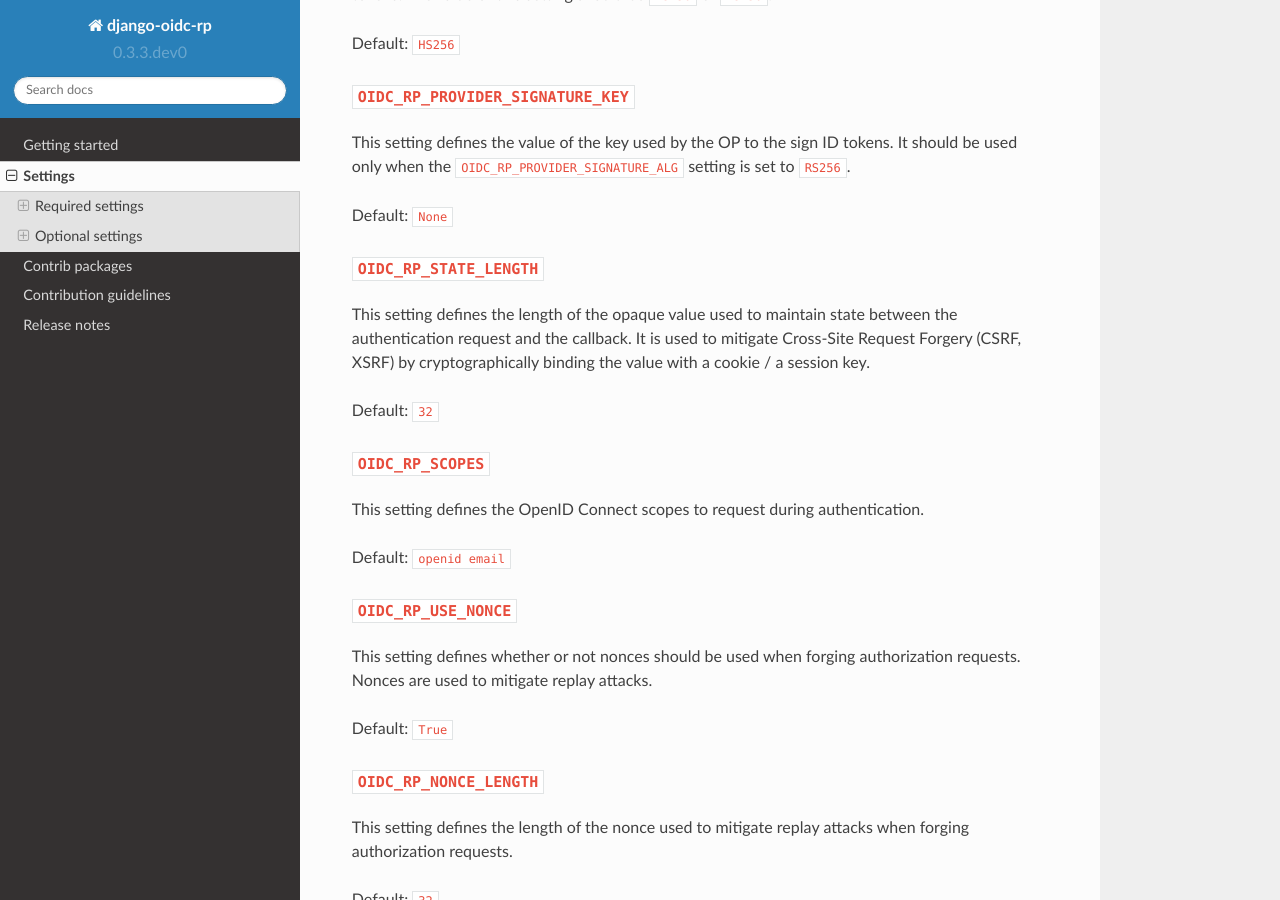
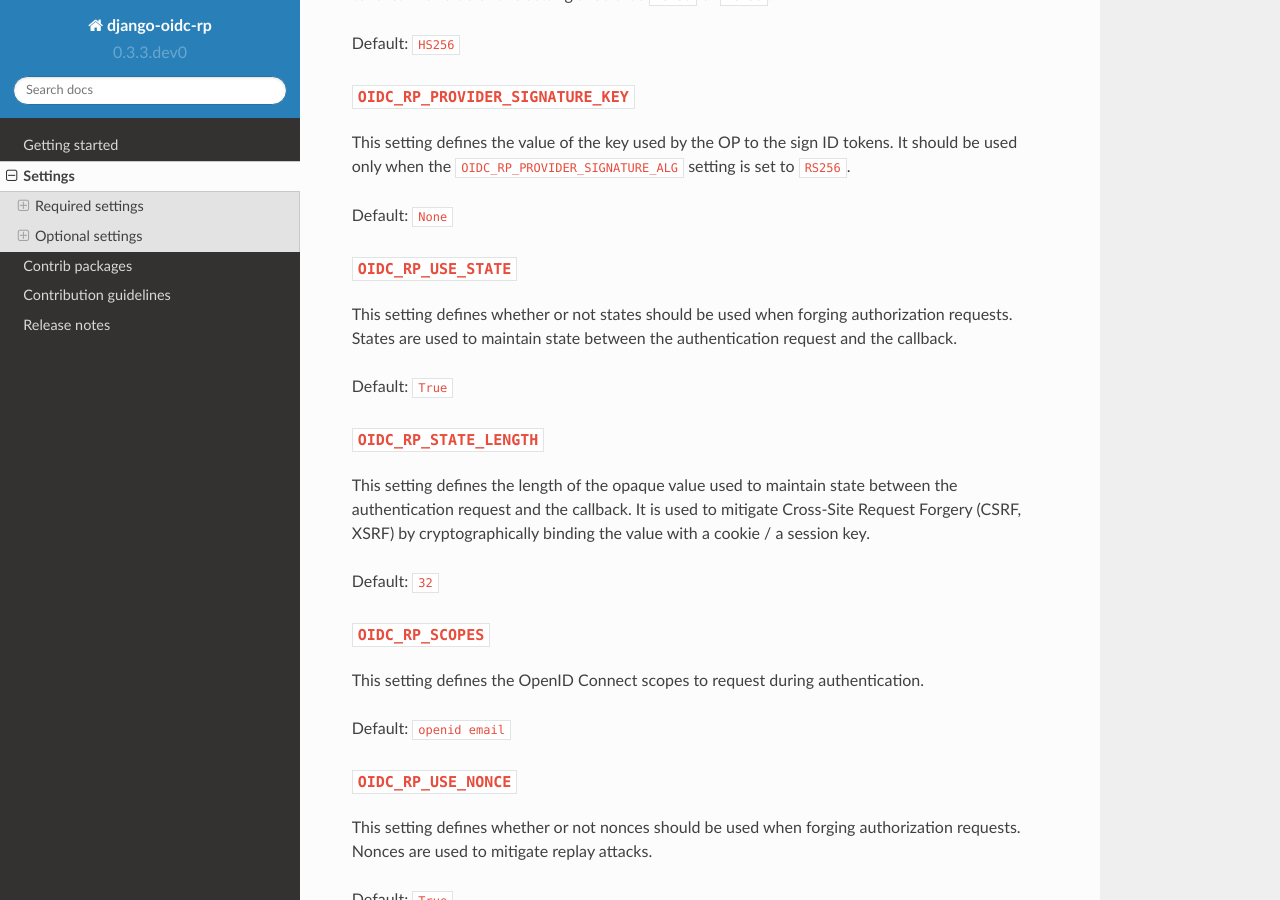
Before and after one commit to impak-finance/django-oidc-rp, a Sphinx documentation site: the page built from docs/settings.rst, in a window 1280 px wide and 900 px high, scrolled down 2324 px. Built offline with Sphinx 7.4.7 and the Read the Docs theme 2.0.0, drawn with Linux system fonts in a browser that asks for light colours.

Commit message:
Updated documentation

```diff
--- a/docs/settings.rst
+++ b/docs/settings.rst
@@ -116,6 +116,14 @@ only when the ``OIDC_RP_PROVIDER_SIGNATURE_ALG`` setting is set to ``RS256``.
 
 Default: ``None``
 
+``OIDC_RP_USE_STATE``
+---------------------
+
+This setting defines whether or not states should be used when forging authorization requests.
+States are used to maintain state between the authentication request and the callback.
+
+Default: ``True``
+
 ``OIDC_RP_STATE_LENGTH``
 ------------------------
 
```
